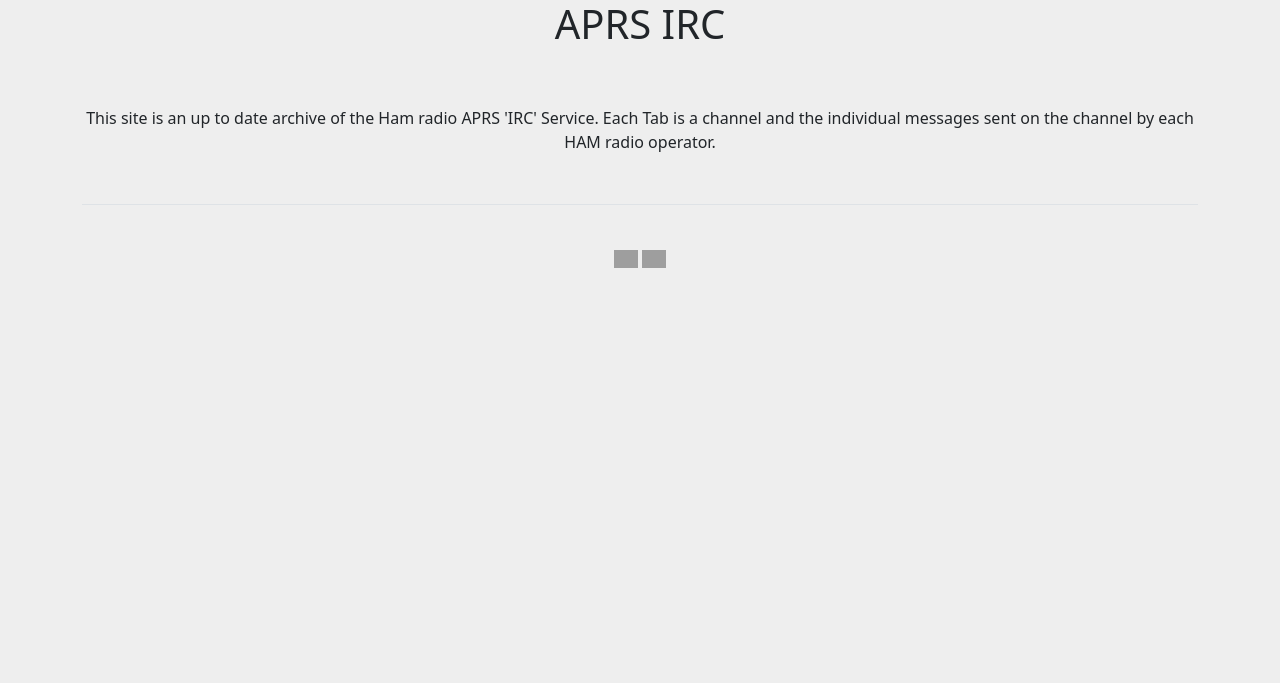
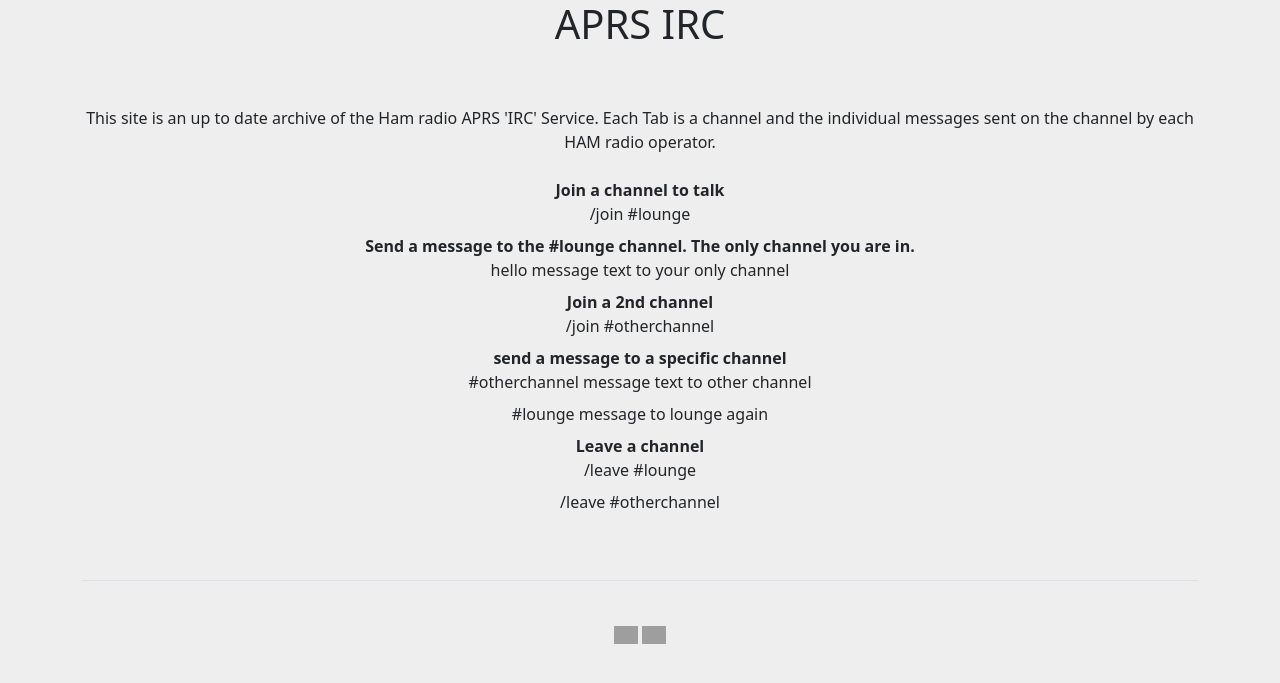
Before and after one commit to hemna/aprs-irc-website, a Python web app: template app/web/templates/index.html in a window 1280 px wide. Shown: the top 683 px of the page. Run offline with Jinja, Linux system fonts and the light colour scheme; the template is opened without the code that fills it, so the values that code supplies are empty; some libraries are stand-ins or nearby versions; grey boxes are pictures that could not be loaded.

Commit message:
Added help commands to main html

```diff
--- a/app/web/templates/index.html
+++ b/app/web/templates/index.html
@@ -59,6 +59,21 @@
                         <span >
                             This site is an up to date archive of the Ham radio APRS 'IRC' Service.  Each Tab is a channel and the individual messages sent on the channel by each HAM radio operator.
                         </span>
+                        <br><br>
+                        <dl>
+                            <dt>Join a channel to talk</dt>
+                            <dd>/join #lounge</dd>
+                            <dt>Send a message to the #lounge channel.  The only channel you are in.</dt>
+                            <dd>hello message text to your only channel</dd>
+                            <dt>Join a 2nd channel</dt>
+                            <dd>/join #otherchannel</dd>
+                            <dt>send a message to a specific channel</dt>
+                            <dd>#otherchannel message text to other channel</dd>
+                            <dd>#lounge message to lounge again</dd>
+                            <dt>Leave a channel</dt>
+                            <dd>/leave #lounge</dd>
+                            <dd>/leave #otherchannel</dd>
+                        </dl>
                     </div>
                 </div>
             </div>
```
